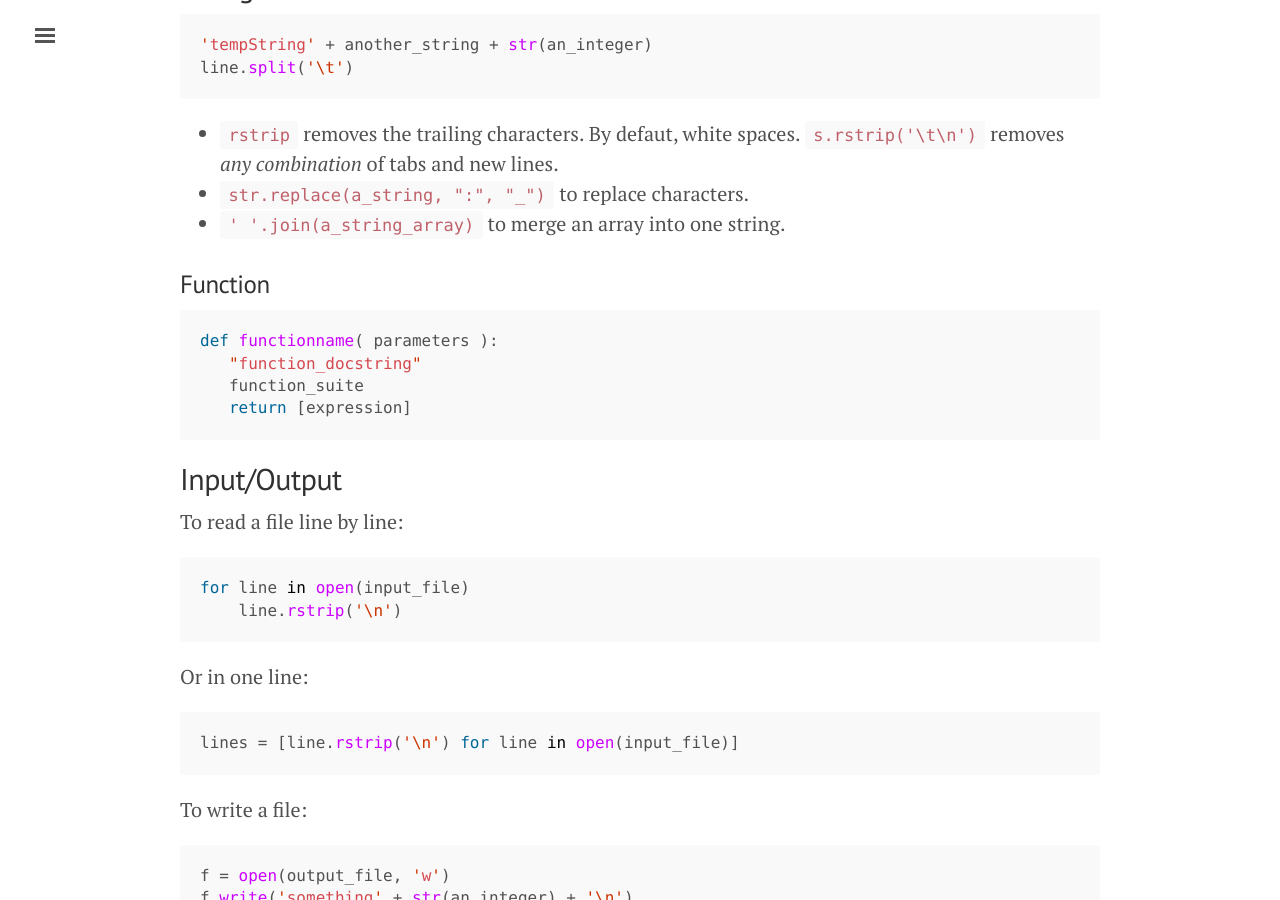
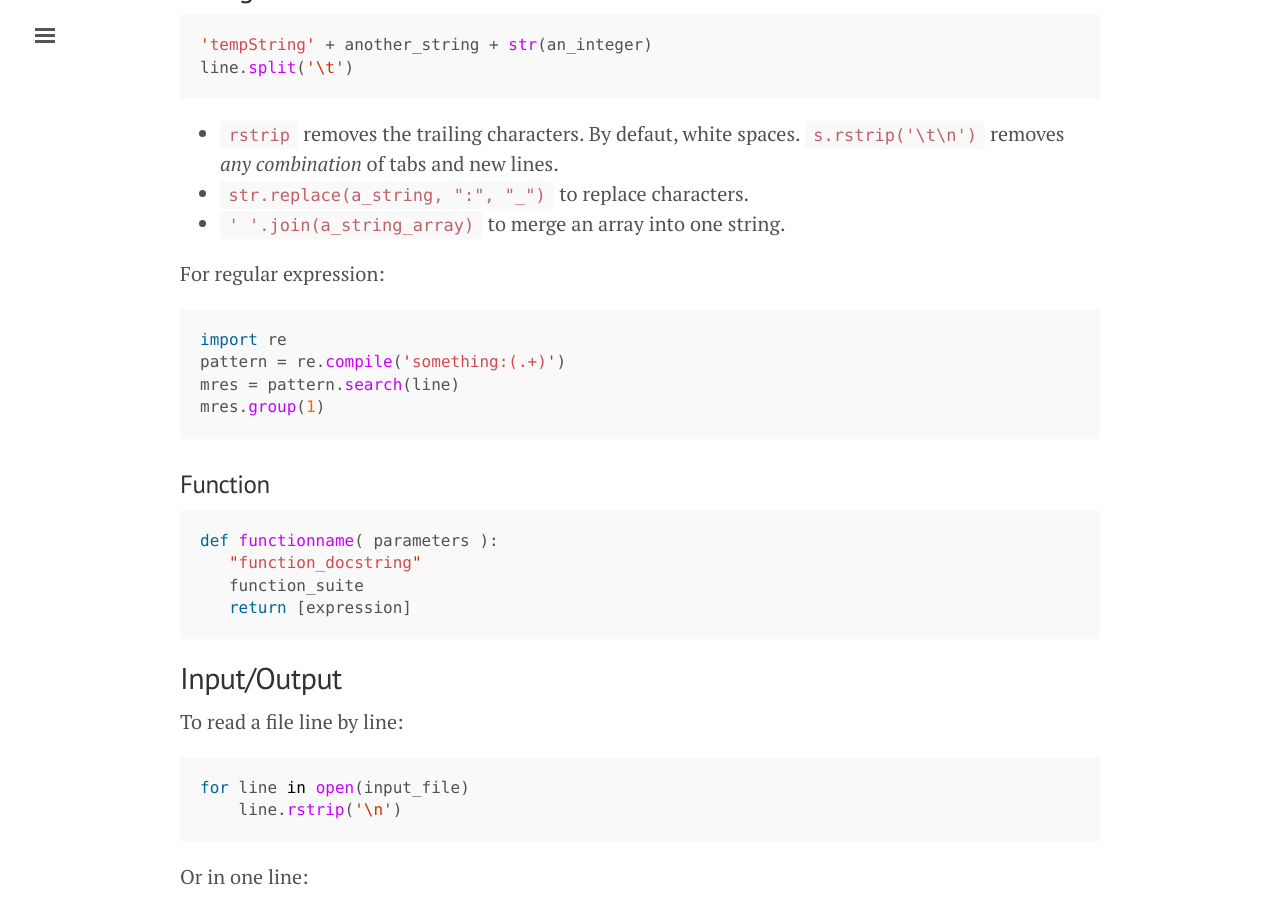
Before and after one commit to jmonlong/Hippocamplus, a Jekyll site: the page built from python.md, in a window 1280 px wide and 900 px high, scrolled down 1806 px. Built offline with Jekyll 4.4.1, drawn with Linux system fonts in a browser that asks for light colours; nearby versions of some CDN libraries; some of the changed text lies outside the part shown.

Commit message:
remove dir

```diff
--- a/python.md
+++ b/python.md
@@ -51,6 +51,15 @@
 + `rstrip` removes the trailing characters. By defaut, white spaces. `s.rstrip('\t\n')` removes *any combination* of tabs and new lines.
 + `str.replace(a_string, ":", "_")` to replace characters.
 + `' '.join(a_string_array)` to merge an array into one string.
+
+For regular expression:
+
+~~~python
+import re
+pattern = re.compile('something:(.+)')
+mres = pattern.search(line)
+mres.group(1)
+~~~
 
 ### Function
 
@@ -194,15 +203,18 @@
 
 ## Shell integration
 
-List files with *glob*, remove with *os*.
+List files with *glob*, remove with *os*, remove non-empty directories with *shutil*.
 
 ~~~python
 import glob
 import os
+import shutil
 
 filelist = glob.glob('temp*')
 for f in filelist:
     os.remove(f)
+
+shutil.rmtree('myDir')
 ~~~
 
 Run commands with *subprocess*. `/dev/null` to avoid annoying messages.
```
